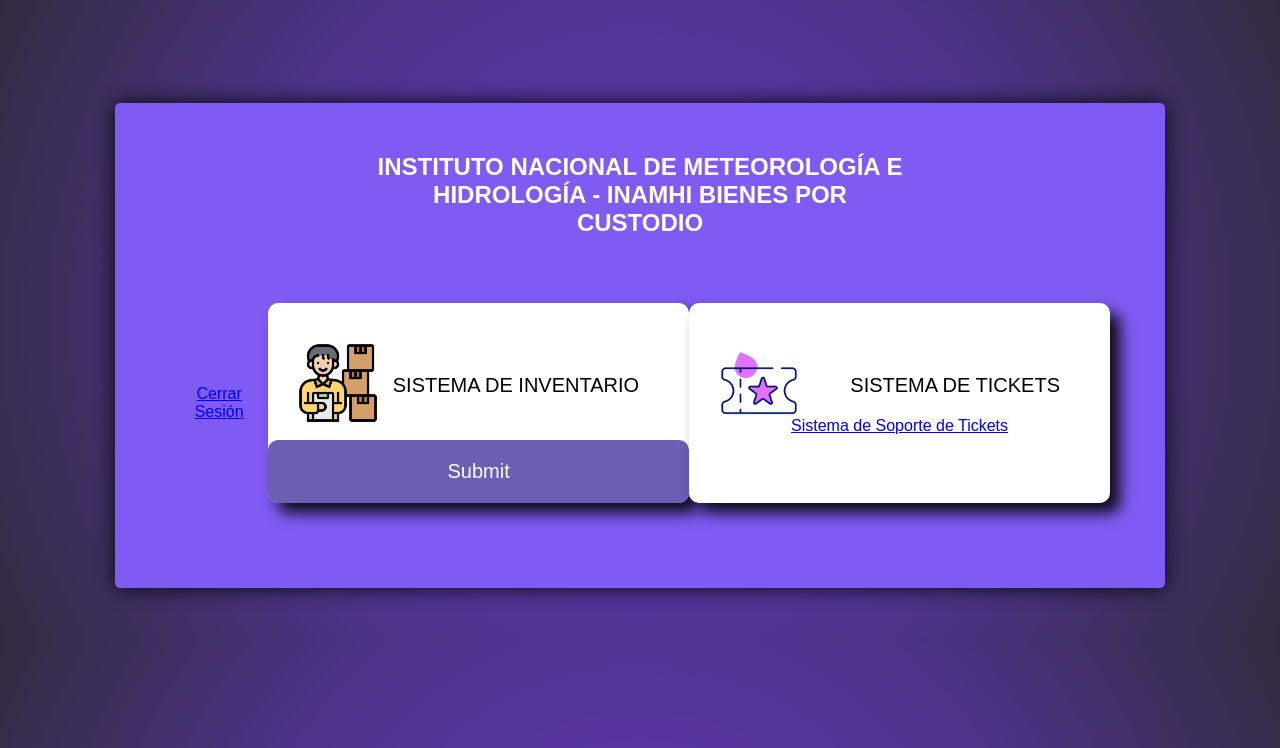
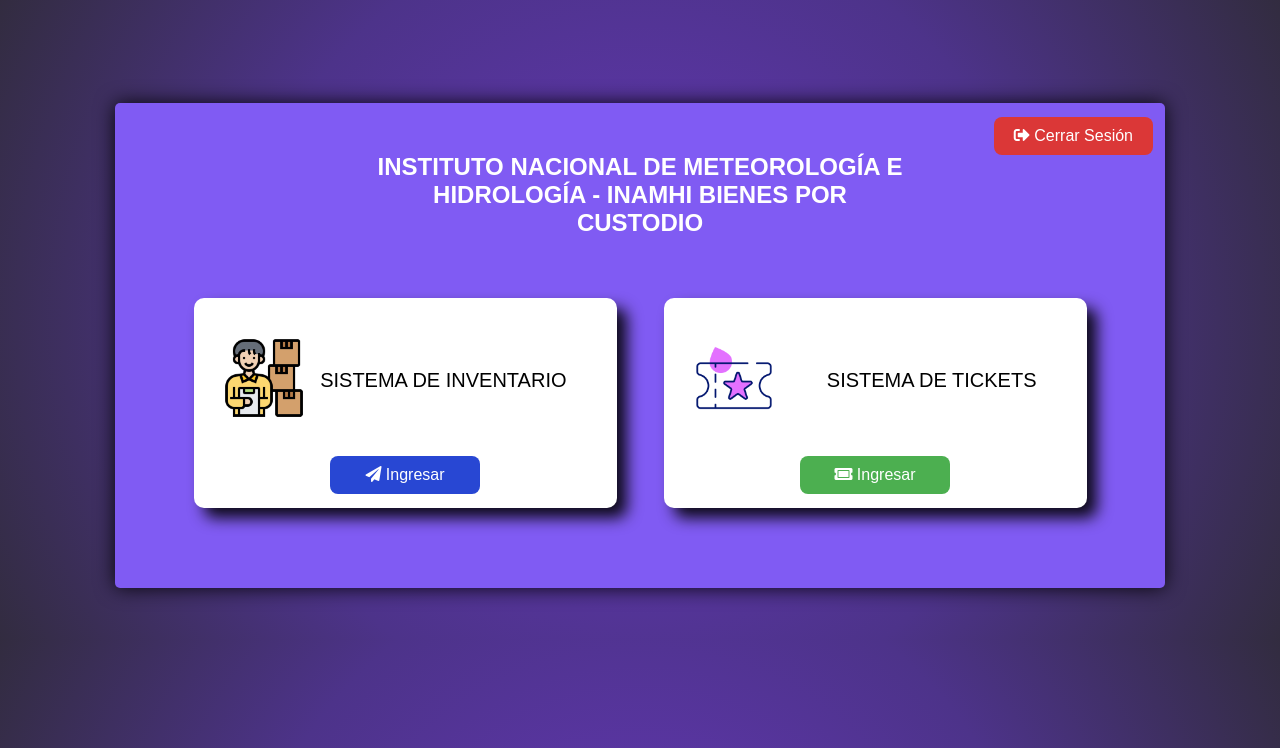
Before and after one commit to JoelCaza/Sistema_Inamhi, a Django app: page / in a window 1280 px wide. Shown: the top 748 px of the page. Run offline with Django 5.2, Linux system fonts and the light colour scheme; a user stored in the database is signed in.

Commit message:
estilos dashboard

```diff
--- a/myproject/myapp/static/styles/dashboard.css
+++ b/myproject/myapp/static/styles/dashboard.css
@@ -1,17 +1,17 @@
-body{
+body {
     font-family: Arial, Helvetica, sans-serif;
     min-height: 78vh;
     display: flex;
     align-items: center;
-    /* este es para que em centre el contenido  */
     justify-content: center;
-    background-image: radial-gradient(circle 800px,#6437b7,#4d338a, #2b2a2c);
+    background-image: radial-gradient(circle 800px, #6437b7, #4d338a, #2b2a2c);
 }
-form{
+
+form {
     position: relative;
     background-color: #805bf3;
     padding: 200px 55px 85px 55px;
-    box-shadow: 0 0 20px rgba(0,0,0,0.9);
+    box-shadow: 0 0 20px rgba(0, 0, 0, 0.9);
     border-radius: 5px;
     text-align: center;
     width: 940px;
@@ -19,33 +19,43 @@
     margin-top: 50px;
     display: flex;
     align-content: center;
-    justify-content:center;
+    justify-content: center;
     align-items: center;
-    /* agrega espacio entre lso elementos */
-    /* gap: 50px; */
 }
-.box{
+
+.button-container {
+    position: absolute;
+    top: 10px;
+    right: 10px;
+    margin: 0; /* Sin margen */
+    padding: 0; /* Sin padding */
+
+}
+
+.box, .box-2 {
+    position: relative;
     display: flex;
     flex-direction: column;
-    box-shadow: 10px 10PX  15px rgba(0,0,0,0.9);
+    box-shadow: 10px 10px 15px rgba(0, 0, 0, 0.9);
     background-color: white;
     width: 45%;
-    height: 100%;
+    height: 80%;
     margin: 0 auto;
-    border-radius: 10PX;
+    border-radius: 10px;
+    padding-bottom: 50px; /* Para hacer espacio para el botón */
 }
-.box-2{
-    display: flex;
-    flex-direction: column;
-    box-shadow: 10px 10px 15PX rgb(0, 0, 0,0.9);
-    width: 45%;
-    height: 100%;
-    /* margin-left: 55%; */
-    background-color: white;
-    margin: 0 auto;
-    border-radius: 10PX;
+
+.box .btn, .box-2 .btn {
+    position: absolute; /* Posicionamiento absoluto */
+    bottom: 10px; /* Distancia desde el borde inferior */
+    left: 0; /* Alineación a la izquierda */
+    right: 0; /* Alineación a la derecha */
+    margin-left: auto; /* Margen izquierdo automático */
+    max-width: 150px; /* Ancho máximo para los botones */
+    margin-right: auto; /* Margen derecho automático */
+
 }
-form h2{
+form h2 {
     position: absolute;
     top: 0px;
     left: 50%;
@@ -56,38 +66,97 @@
 .box-2 input {
     margin-top: auto; /* Mueve el input al final del div */
     padding: 20px;
-    background-color: rgb(91,77,171,0.9);
+    background-color: rgb(91, 77, 171, 0.9);
     color: white;
     font-size: 20px;
-    border: none ;
+    border: none;
     border-radius: 10px;
     cursor: pointer;
 }
-.imagen img{
+
+.imagen img {
     width: 80%;
+}
 
-}
-.imagen{
+.imagen {
     position: fixed;
     width: 100px;
-    margin-left: 20px ;
+    margin-left: 20px;
     margin-top: 40px;
 }
-.title{
-   text-align: right;
-   margin-right: 50px;
-   margin-top: 4cqw;
-   font-size: 20px;
+
+.title {
+    text-align: right;
+    margin-right: 50px;
+    margin-top: 4cqw;
+    font-size: 20px;
 }
-h2{
+
+h2 {
     text-transform: uppercase;
     margin-top: 50px;
     color: white;
 }
 
-.box-2 input:hover{
-    background: #4C3DA8;
+
+.btn-actions {
+    background-color: #db3737; /* Color rojo para el botón de Cerrar Sesión */
+    color: white;
+    margin-right: 10px;
+    border-radius: 5px;
+    transition: all 0.3s ease;
 }
-.box input:hover{
-    background: #4C3DA8;
+
+.btn:hover {
+    transform: translateY(-3px);
+    border-radius: 5px;
+    transition: all 0.3s ease;
 }
+
+.btn {
+    border: none;
+    padding: 10px 20px;
+    text-align: center;
+    text-decoration: none;
+    display: inline-block;
+    font-size: 16px;
+    margin: 4px 2px;
+    cursor: pointer;
+    border-radius: 8px;
+    transition: background-color 0.3s;
+}
+
+
+button {
+
+    color: white; /* Color del texto blanco */
+    text-align: center; /* Alineación del texto */
+    text-decoration: none; /* Sin subrayado */
+    display: inline-block; /* Mostrar como bloque en línea */
+    cursor: pointer; /* Cambiar el cursor a un puntero */
+    border: none; /* Sin borde */
+    border-radius: 12px; /* Bordes redondeados */
+    transition: background-color 0.3s; /* Transición suave del color de fondo */
+}
+
+.btn-primary
+{
+    background-color: #4CAF50; /* Color de fondo verde */
+}
+.btn-success
+{
+    background-color: #2847d3; /* Color de fondo azul */
+}
+
+
+.imagen {
+    margin-bottom: 10px;
+}
+
+.header-image img {
+    width: 100%;
+    height: auto;
+    max-width: 200px;
+    display: block;
+    margin: 0 auto;
+}
--- a/myproject/myapp/templates/registration/dashboard.html
+++ b/myproject/myapp/templates/registration/dashboard.html
@@ -5,26 +5,34 @@
     <meta charset="UTF-8">
     <meta name="viewport" content="width=device-width, initial-scale=1.0">
     <title>Dashboard</title>
-    <link rel="stylesheet" type="text/css" href="{% static  "/styles/dashboard.css" %}">
+    <link rel="stylesheet" type="text/css" href="{% static '/styles/dashboard.css' %}">
+    <link rel="stylesheet" href="https://cdnjs.cloudflare.com/ajax/libs/font-awesome/5.15.4/css/all.min.css">
+
 </head>
 <body>
+
     <form action="{% url 'model_list' %}" method="post">
-        <div class="d-flex justify-content-end">
-            <a href="{% url 'salir' %}" class="btn btn-danger"><i class="fas fa-sign-out-alt"></i> Cerrar Sesión</a>
+
+
+        <div class="button-container">
+
+            <button type="button" class="btn btn-actions"onclick="location.href='{% url 'salir' %}'"><i class="fas fa-sign-out-alt"></i> Cerrar Sesión</button>
         </div>
         {% csrf_token %}
+
 
         <h2>Instituto Nacional de Meteorología e Hidrología - INAMHI Bienes por Custodio</h2>
 
         <span class="line"></span>
         <div class="box">
+
             <div class="title">
                 <p>SISTEMA DE INVENTARIO</p>
             </div>
             <div class="imagen">
                 <img src="{% static '/img/inventario.png' %}" alt="">
             </div>
-            <input type="submit" name="sistema" id="sistema">
+            <button type="submit" class="btn btn-success"><i class="fas fa-paper-plane"></i> Ingresar</button>
         </div>
         <div class="box-2">
             <div class="title">
@@ -33,8 +41,8 @@
             <div class="imagen">
                 <img src="{% static '/img/boleto.png' %}" alt="">
             </div>
-            <!-- Enlace al Sistema de Soporte de Tickets -->
-            <a href="{% url 'ticket_list' %}" class="btn btn-primary"><i class="fas fa-ticket-alt"></i> Sistema de Soporte de Tickets</a>
+            <!-- Botón para el Sistema de Soporte de Tickets -->
+            <button type="button" class="btn btn-primary"onclick="location.href='{% url 'ticket_list' %}'"><i class="fas fa-ticket-alt"></i> Ingresar</button>
         </div>
     </form>
 </body>
```
